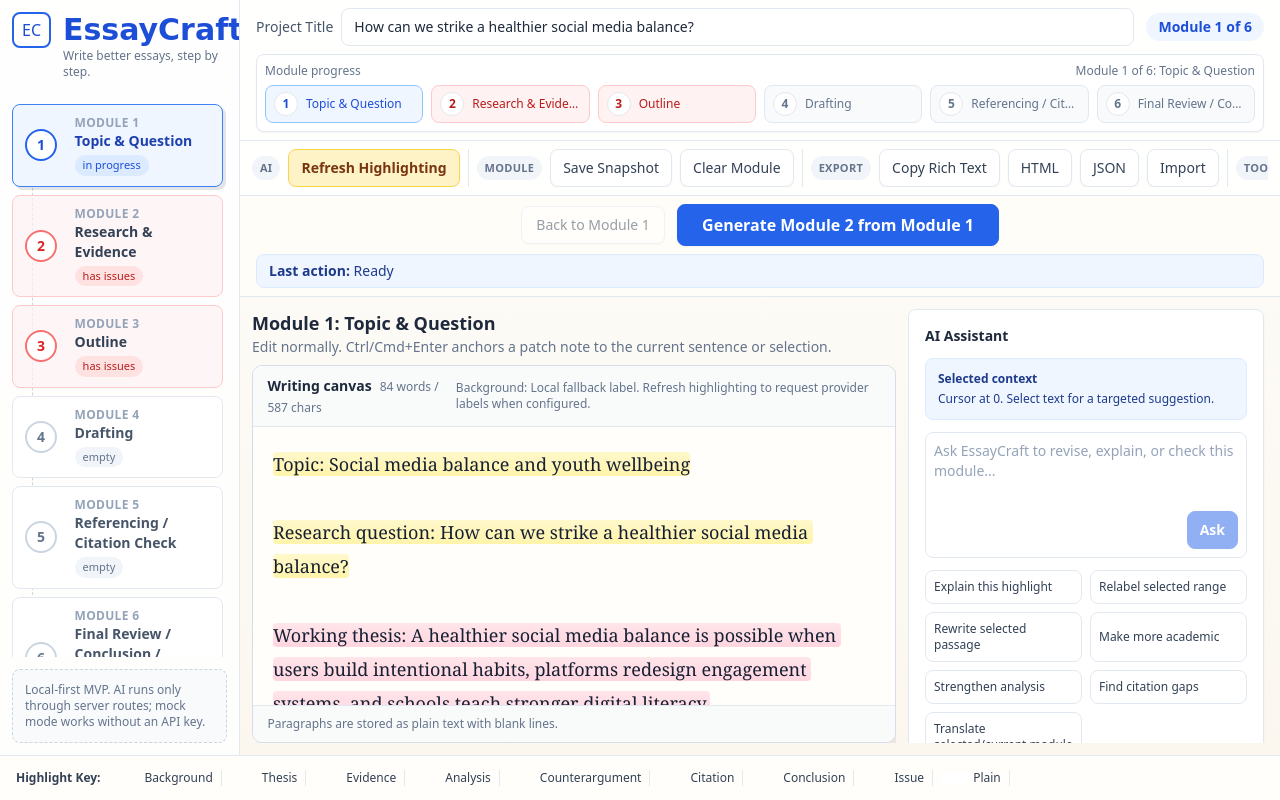
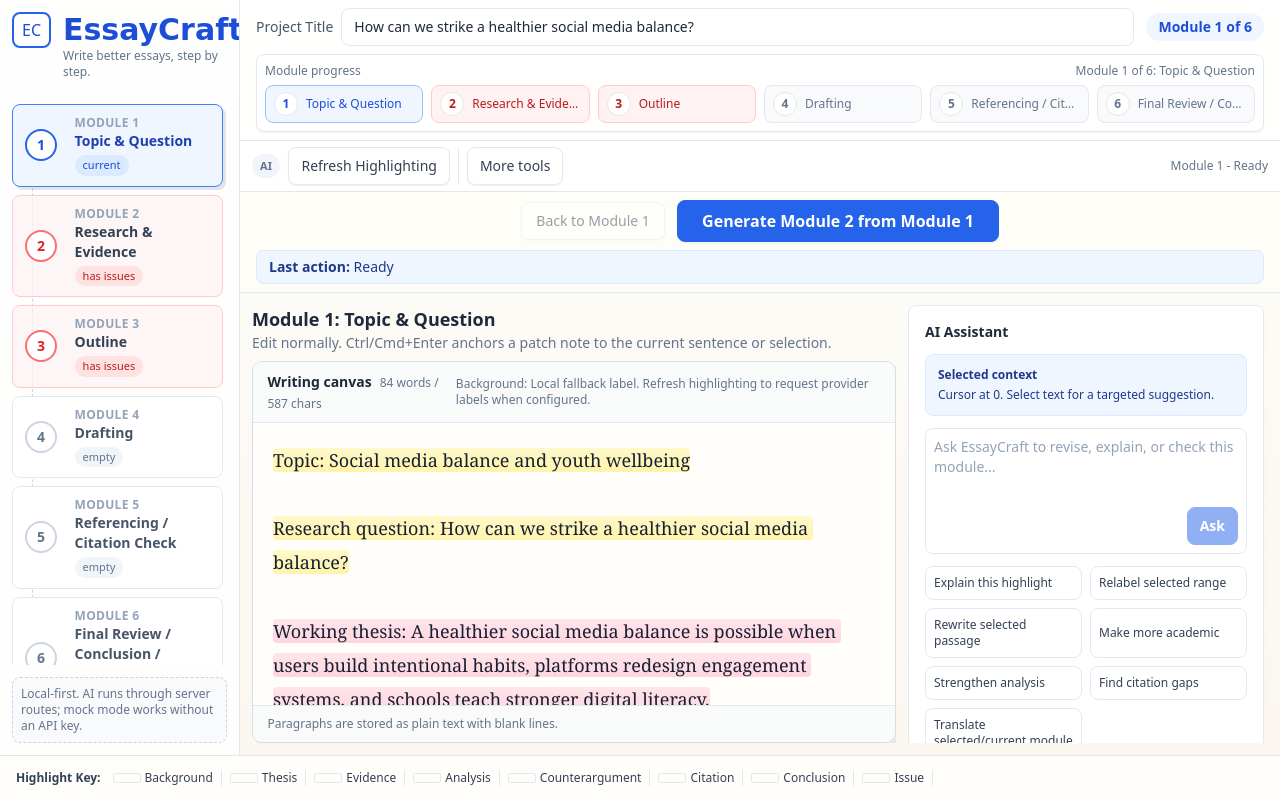
Before and after one commit to zhuyf25t/EssayCraft, a Next.js app: page / in a window 1280 px wide. Built offline with nearby package versions, Linux system fonts and the light colour scheme.

Commit message:
feat: polish toolbar hierarchy and module status

```diff
--- a/src/components/HighlightKey.tsx
+++ b/src/components/HighlightKey.tsx
@@ -5,9 +5,9 @@ export function HighlightKey() {
     <footer data-testid="highlight-key" className="shrink-0 border-t border-slate-200 bg-[#fffefb]/95 px-4 py-1.5">
       <div className="flex min-h-8 flex-wrap items-center gap-2 text-xs text-slate-700">
         <span className="mr-1 font-semibold">Highlight Key:</span>
-        {LABEL_ORDER.map((label) => (
+        {LABEL_ORDER.filter((label) => label !== "plain").map((label) => (
           <span key={label} className="inline-flex items-center gap-1 border-r border-slate-200 pr-2" title={LABELS[label].description}>
-            <span className={`h-2.5 w-7 rounded-sm ${LABELS[label].swatch}`} />
+            <span className={`h-2.5 w-7 rounded-sm border border-slate-200 ${LABELS[label].swatch}`} />
             <span>{LABELS[label].name}</span>
           </span>
         ))}
--- a/src/components/ModuleSidebar.tsx
+++ b/src/components/ModuleSidebar.tsx
@@ -1,6 +1,6 @@
 import type { ModuleNumber, Project } from "@/types/essaycraft";
 import { MODULE_TITLES } from "@/lib/project";
-import { moduleStatus, moduleStatusTone } from "@/lib/moduleStatus";
+import { moduleDisplayStatus, moduleStatusTone, type ModuleDisplayStatus } from "@/lib/moduleStatus";
 
 const MODULES: ModuleNumber[] = [1, 2, 3, 4, 5, 6];
 
@@ -20,7 +20,7 @@ export function ModuleSidebar({ project, onSelect }: { project: Project; onSelec
         {MODULES.map((moduleNumber) => {
           const doc = project.modules[moduleNumber];
           const active = moduleNumber === project.currentModule;
-          const status = moduleStatus(doc);
+          const status = moduleDisplayStatus(doc, project.currentModule);
           const tone = moduleStatusTone(status);
           return (
             <button
@@ -35,9 +35,10 @@ export function ModuleSidebar({ project, onSelect }: { project: Project; onSelec
                       ? "border-emerald-200 bg-emerald-50/70 text-slate-700 hover:bg-emerald-50"
                       : "border-slate-200 bg-white text-slate-600 hover:bg-slate-50"
               }`}
+              title={`Module ${moduleNumber}: ${MODULE_TITLES[moduleNumber]} - ${status}`}
             >
               <span className={`flex h-8 w-8 items-center justify-center rounded-full border-2 bg-white text-sm font-bold ${active ? "border-blue-600 text-blue-700" : tone === "emerald" ? "border-emerald-600 text-emerald-700" : tone === "red" ? "border-red-400 text-red-600" : "border-slate-300 text-slate-500"}`}>
-                {status === "done" && !active ? "✓" : moduleNumber}
+                {status === "done" && !active ? "ok" : moduleNumber}
               </span>
               <span className="min-w-0">
                 <span className="block text-xs font-semibold uppercase tracking-wide text-slate-400">Module {moduleNumber}</span>
@@ -49,16 +50,17 @@ export function ModuleSidebar({ project, onSelect }: { project: Project; onSelec
         })}
       </div>
 
-      <div className="mt-3 shrink-0 rounded-lg border border-dashed border-slate-300 bg-slate-50 p-3 text-xs text-slate-500">
-        Local-first MVP. AI runs only through server routes; mock mode works without an API key.
+      <div className="mt-3 shrink-0 rounded-lg border border-dashed border-slate-300 bg-slate-50 p-2 text-xs text-slate-500">
+        Local-first. AI runs through server routes; mock mode works without an API key.
       </div>
     </aside>
   );
 }
 
-function statusClass(status: ReturnType<typeof moduleStatus>) {
+function statusClass(status: ModuleDisplayStatus) {
   if (status === "has issues") return "bg-red-100 text-red-700";
   if (status === "done") return "bg-emerald-100 text-emerald-700";
+  if (status === "current") return "bg-blue-100 text-blue-700";
   if (status === "in progress") return "bg-blue-100 text-blue-700";
   return "bg-slate-100 text-slate-500";
 }
--- a/src/components/ProgressTracker.tsx
+++ b/src/components/ProgressTracker.tsx
@@ -1,6 +1,6 @@
 import type { ModuleNumber, Project } from "@/types/essaycraft";
 import { MODULE_TITLES } from "@/lib/project";
-import { moduleStatus } from "@/lib/moduleStatus";
+import { moduleDisplayStatus } from "@/lib/moduleStatus";
 
 type ProgressTrackerProps = {
   project: Project;
@@ -13,7 +13,7 @@ export function ProgressTracker({ project, actionSteps, activeStep, onSelect }:
   const modules = [1, 2, 3, 4, 5, 6] as ModuleNumber[];
 
   return (
-    <section className="space-y-2">
+    <section className="space-y-1.5">
       <nav data-testid="module-progress" className="rounded-lg border border-slate-200 bg-white/90 p-2 shadow-sm" aria-label="Module progress">
         <div className="mb-1.5 flex items-center justify-between text-xs text-slate-500">
           <span>Module progress</span>
@@ -24,7 +24,7 @@ export function ProgressTracker({ project, actionSteps, activeStep, onSelect }:
         <div className="flex items-center gap-2">
           {modules.map((moduleNumber) => {
             const doc = project.modules[moduleNumber];
-            const status = moduleStatus(doc);
+            const status = moduleDisplayStatus(doc, project.currentModule);
             const isCurrent = moduleNumber === project.currentModule;
             return (
               <button
@@ -38,12 +38,12 @@ export function ProgressTracker({ project, actionSteps, activeStep, onSelect }:
                       ? "border-emerald-200 bg-emerald-50 text-emerald-700"
                       : status === "has issues"
                         ? "border-red-200 bg-red-50 text-red-700"
-                      : "border-slate-200 bg-slate-50 text-slate-500"
+                        : "border-slate-200 bg-slate-50 text-slate-500"
                 }`}
                 title={`Module ${moduleNumber}: ${MODULE_TITLES[moduleNumber]}`}
               >
                 <span className="flex h-6 w-6 shrink-0 items-center justify-center rounded-full border bg-white font-semibold">
-                  {status === "done" && !isCurrent ? "✓" : moduleNumber}
+                  {status === "done" && !isCurrent ? "ok" : moduleNumber}
                 </span>
                 <span className="hidden truncate md:block">{MODULE_TITLES[moduleNumber]}</span>
                 <span className="sr-only">{status}</span>
--- a/src/components/Toolbar.tsx
+++ b/src/components/Toolbar.tsx
@@ -1,5 +1,7 @@
+"use client";
+
+import { useState, type ReactNode } from "react";
 import type { ModuleNumber } from "@/types/essaycraft";
-import type { ReactNode } from "react";
 
 type ToolbarProps = {
   currentModule: ModuleNumber;
@@ -17,28 +19,56 @@ type ToolbarProps = {
 };
 
 export function Toolbar(props: ToolbarProps) {
+  const [moreOpen, setMoreOpen] = useState(false);
+
+  function run(action: () => void) {
+    setMoreOpen(false);
+    action();
+  }
+
   return (
-    <div data-testid="action-toolbar" className="shrink-0 border-b border-slate-200 bg-white/90 px-3 py-2">
-      <div className="flex items-center gap-2 overflow-x-auto">
+    <div data-testid="action-toolbar" className="relative z-20 shrink-0 border-b border-slate-200 bg-white/95 px-3 py-1.5">
+      <div className="flex min-w-0 items-center gap-2">
         <Group label="AI">
-          <button className="btn-warning whitespace-nowrap" onClick={props.onRefresh} disabled={props.loading}>Refresh Highlighting</button>
+          <button className="btn-secondary whitespace-nowrap" onClick={props.onRefresh} disabled={props.loading}>Refresh Highlighting</button>
         </Group>
-        <Group label="Module">
-          <button className="btn-secondary whitespace-nowrap" onClick={props.onSaveSnapshot} disabled={props.loading}>Save Snapshot</button>
-          <button className="btn-secondary whitespace-nowrap" onClick={props.onClearModule} disabled={props.loading}>Clear Module</button>
-        </Group>
-        <Group label="Export">
-          <button className="btn-secondary whitespace-nowrap" onClick={props.onCopyRichText} disabled={props.loading}>Copy Rich Text</button>
-          <button className="btn-secondary whitespace-nowrap" onClick={props.onDownloadHtml} disabled={props.loading}>HTML</button>
-          <button className="btn-secondary whitespace-nowrap" onClick={props.onDownloadJson} disabled={props.loading}>JSON</button>
-          <button className="btn-secondary whitespace-nowrap" onClick={props.onImportJson} disabled={props.loading}>Import</button>
-        </Group>
-        <Group label="Tools">
-          <button className="btn-secondary whitespace-nowrap" onClick={props.onTranslate} disabled={props.loading}>Translate</button>
-          <button className="btn-danger whitespace-nowrap" onClick={props.onResetDemo} disabled={props.loading}>Reset Demo</button>
-        </Group>
-        <div data-testid="toolbar-status" className="ml-auto min-w-48 shrink-0 text-right text-xs text-slate-500">{props.loading ? "Working..." : props.status}</div>
+
+        <button
+          type="button"
+          data-testid="toolbar-more"
+          className="btn-secondary whitespace-nowrap"
+          onClick={() => setMoreOpen((value) => !value)}
+          disabled={props.loading}
+          aria-expanded={moreOpen}
+        >
+          More tools
+        </button>
+
+        <div data-testid="toolbar-status" className="ml-auto min-w-0 truncate text-right text-xs text-slate-500">
+          Module {props.currentModule} - {props.loading ? "Working..." : props.status}
+        </div>
       </div>
+
+      {moreOpen ? (
+        <div data-testid="toolbar-more-panel" className="absolute left-3 top-[calc(100%+0.35rem)] w-[min(720px,calc(100vw-2rem))] rounded-xl border border-slate-200 bg-white p-3 shadow-lg">
+          <div className="grid gap-3 md:grid-cols-3">
+            <PanelGroup label="Module">
+              <button className="btn-secondary w-full text-left" onClick={() => run(props.onSaveSnapshot)} disabled={props.loading}>Save Snapshot</button>
+              <button className="btn-secondary w-full text-left" onClick={() => run(props.onClearModule)} disabled={props.loading}>Clear Module</button>
+            </PanelGroup>
+            <PanelGroup label="Export">
+              <button className="btn-secondary w-full text-left" onClick={() => run(props.onCopyRichText)} disabled={props.loading}>Copy Rich Text</button>
+              <button className="btn-secondary w-full text-left" onClick={() => run(props.onDownloadHtml)} disabled={props.loading}>Download HTML</button>
+              <button className="btn-secondary w-full text-left" onClick={() => run(props.onDownloadJson)} disabled={props.loading}>Download JSON</button>
+              <button className="btn-secondary w-full text-left" onClick={() => run(props.onImportJson)} disabled={props.loading}>Import JSON</button>
+            </PanelGroup>
+            <PanelGroup label="Tools">
+              <button className="btn-secondary w-full text-left" onClick={() => run(props.onTranslate)} disabled={props.loading}>Translate</button>
+              <button className="btn-danger w-full text-left" onClick={() => run(props.onResetDemo)} disabled={props.loading}>Reset Demo</button>
+            </PanelGroup>
+          </div>
+        </div>
+      ) : null}
     </div>
   );
 }
@@ -51,3 +81,12 @@ function Group({ label, children }: { label: string; children: ReactNode }) {
     </div>
   );
 }
+
+function PanelGroup({ label, children }: { label: string; children: ReactNode }) {
+  return (
+    <section className="space-y-2">
+      <div className="text-[11px] font-semibold uppercase tracking-wide text-slate-500">{label}</div>
+      <div className="space-y-2">{children}</div>
+    </section>
+  );
+}
--- a/src/lib/moduleStatus.ts
+++ b/src/lib/moduleStatus.ts
@@ -1,6 +1,7 @@
 import type { ModuleDocument } from "@/types/essaycraft";
 
 export type ModuleStatus = "empty" | "in progress" | "has issues" | "done";
+export type ModuleDisplayStatus = ModuleStatus | "current";
 
 export function moduleStatus(doc: ModuleDocument): ModuleStatus {
   const text = doc.text.trim();
@@ -15,13 +16,19 @@ export function moduleStatus(doc: ModuleDocument): ModuleStatus {
   if (hasIssues) return "has issues";
 
   const generatedOrChecked =
-    doc.snapshots.length > 0 ||
     (doc.globalFeedback ?? []).some((message) => /\b(generated|checked|reviewed|final)\b/i.test(message));
 
   return generatedOrChecked ? "done" : "in progress";
 }
 
-export function moduleStatusTone(status: ModuleStatus) {
+export function moduleDisplayStatus(doc: ModuleDocument, currentModule: number): ModuleDisplayStatus {
+  if (doc.moduleNumber === currentModule) return "current";
+  const base = moduleStatus(doc);
+  if (doc.moduleNumber < currentModule && base === "in progress") return "done";
+  return base;
+}
+
+export function moduleStatusTone(status: ModuleDisplayStatus) {
   if (status === "empty") return "slate";
   if (status === "has issues") return "red";
   if (status === "done") return "emerald";
```
